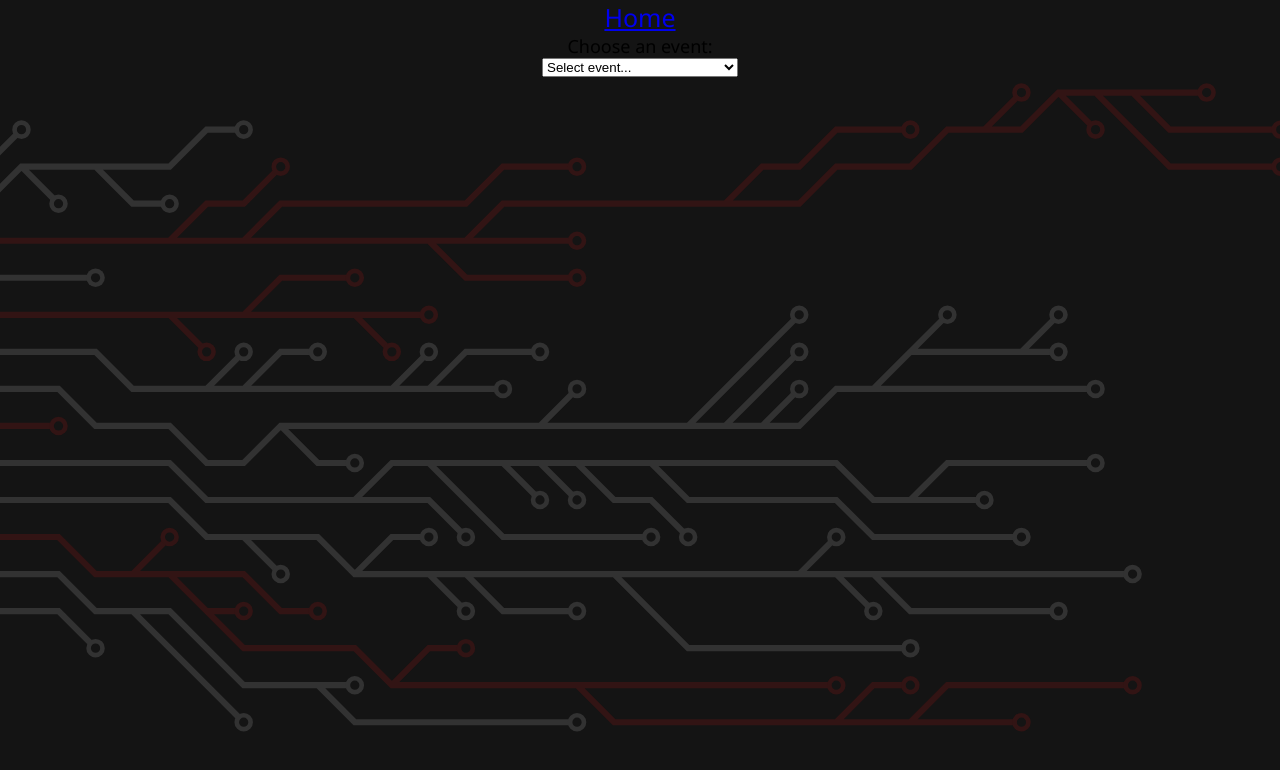
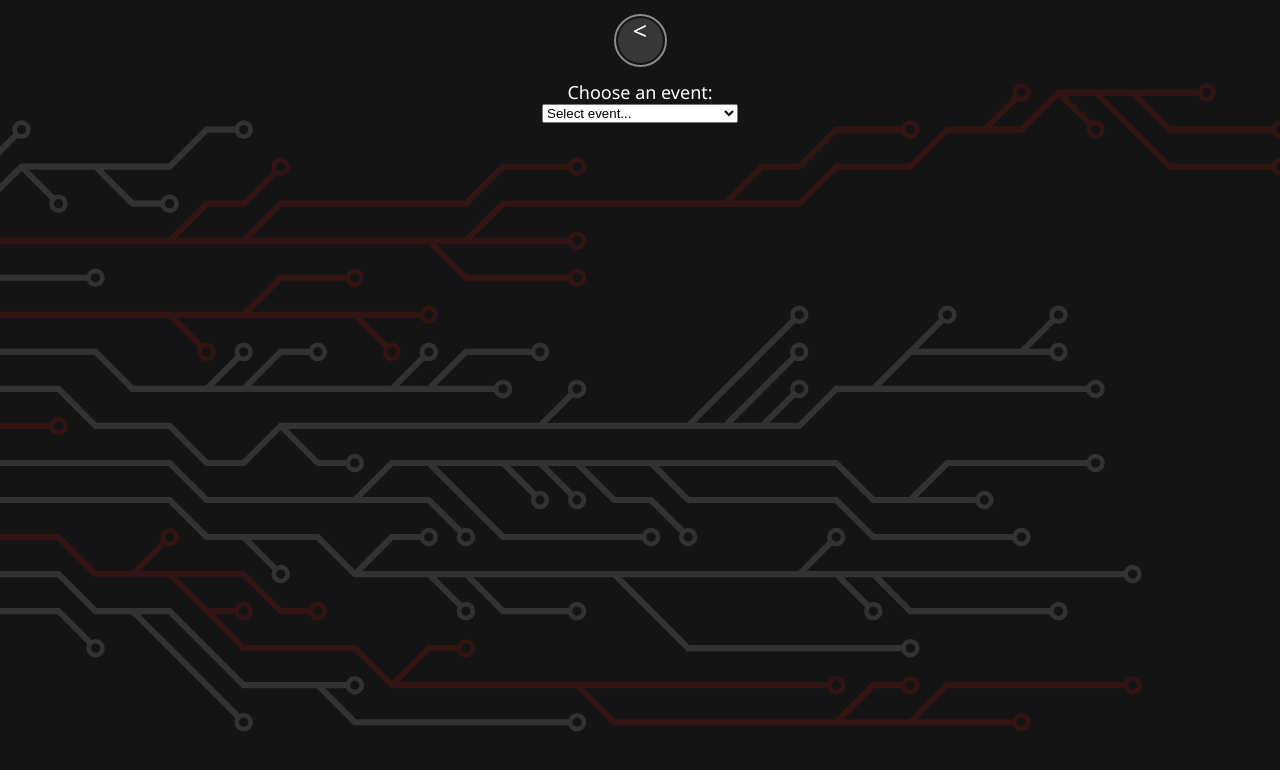
Before and after one commit to MaxChand1er/we-love-scouting, a plain HTML site: page picking.html in a window 1280 px wide. Drawn offline with Linux system fonts and the light colour scheme.

Commit message:
start making back button

```diff
--- a/picking.html
+++ b/picking.html
@@ -1,13 +1,17 @@
 <!DOCTYPE html>
 <html lang="en">
+
 <head>
   <meta charset="UTF-8">
   <title>Fantasy FRC Pick</title>
   <link rel="stylesheet" href="./style.css">
 </head>
+
 <body>
   <main>
-        <a style="font-size: 25px; display:block;" href="./index.html">Home</a>
+    <div class="box" style="height: 10%;">
+      <a class="button back-button" style="font-size: 25px; display:block;" href="./index.html"><</a>
+    </div>
     <label for="events">Choose an event:</label>
     <select name="events" id="event-dropdown">
       <option value="">Select event...</option>
@@ -36,4 +40,5 @@
   <script src="fetch.js"></script>
   <script src="picking.js"></script>
 </body>
+
 </html>
--- a/style.css
+++ b/style.css
@@ -16,6 +16,8 @@ html,
 body {
     height: 100%;
     width: 100%;
+
+    color: white;
 
     display: flex;
     justify-content: center;
@@ -59,7 +61,7 @@ main {
     align-items: center;
     justify-content: center;
 
-    width: 90%;
+    min-width: 90%;
     min-height: 25%;
 
     border-top-left-radius: 100px;
@@ -74,6 +76,29 @@ main {
     display: flex;
     align-items: center;
     justify-content: center;
+}
+
+a.button {
+    display:flex;
+    align-items: center;
+    justify-content: center;
+    line-height: 100%;
+
+    outline: rgba(255, 255, 255, 0.5) solid 2px;
+    outline-offset: 2px;
+    border: none;
+    border-radius: 100px;
+
+    width:25%;
+    height:40px;
+
+    text-decoration: none;
+    color: white;
+    background-color: rgb(55, 55, 55);
+}
+
+a.button:hover {
+    background-color: rgb(50, 50, 50);
 }
 
 table {
@@ -94,30 +119,13 @@ tr {
 tr:nth-child(even) {
     background-color: rgb(25, 25, 25);
 }
-
-
-a.button {
-    display:flex;
-    align-items: center;
-    justify-content: center;
-    line-height: 100%;
-
-    outline: none;
-    border: none;
-    border-radius: 100px;
-
-    width:25%;
-    height:40px;
-
-    text-decoration: none;
-    color: white;
-    background-color: rgb(55, 55, 55);
-}
-
-a.button:hover {
-    background-color: rgb(50, 50, 50);
-}
-
 p, label, table, button, a {
     font-size: 18px;
 }
+
+.back-button {
+    min-width: 45px;
+    min-height: 45px;
+
+    line-height: 45px;
+}
```
Lines whose indentation alone changed are shown as unchanged.
